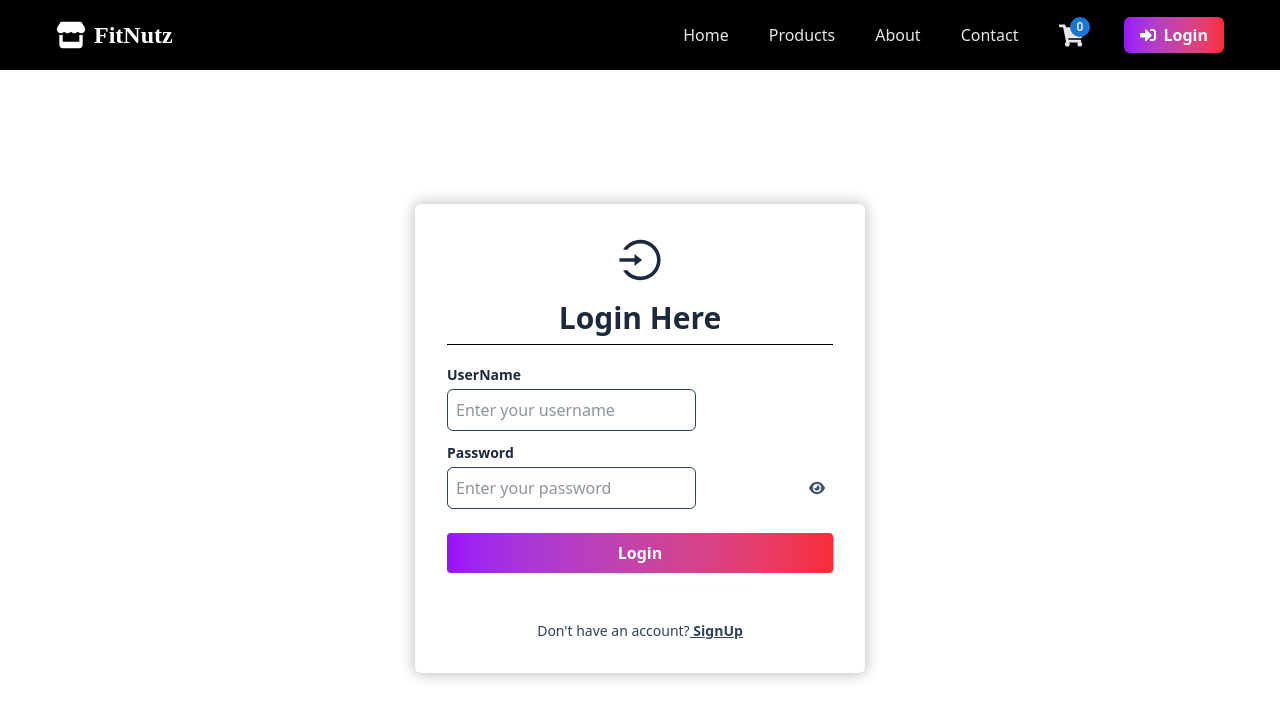
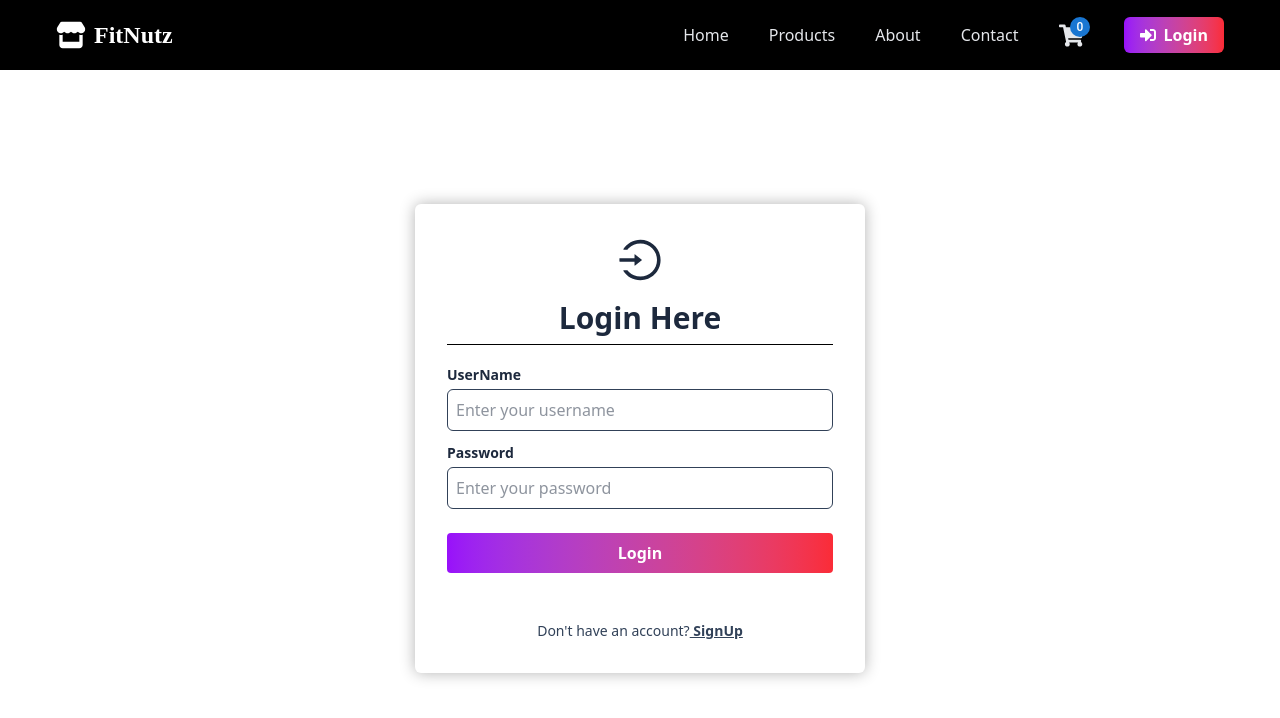
Before and after one commit to azeemAK7/fitnuz-web-app-frontend, a React (Vite) app: page /login in a window 1280 px wide. Shown: the top 718 px of the page. Built offline with nearby package versions, Linux system fonts and the light colour scheme.

Commit message:
remove password visibility toggle with eye icon in InputField component

```diff
--- a/src/components/shared/InputField.tsx
+++ b/src/components/shared/InputField.tsx
@@ -1,6 +1,4 @@
-import { useState } from "react";
 import type { InputFieldProps } from "../../types/formTypes";
-import { FaEye, FaEyeSlash } from "react-icons/fa6";
 
 const InputField: React.FC<InputFieldProps> = ({
   label,
@@ -14,16 +12,6 @@ const InputField: React.FC<InputFieldProps> = ({
   min,
   placeholder,
 }) => {
-  const [showPassword, setShowPassword] = useState(false);
-
-  const isPassword = type === "password";
-
-  const inputType = isPassword ? (showPassword ? "text" : "password") : type;
-
-  const togglePasswordVisible = () => {
-    setShowPassword((prev) => !prev);
-  };
-
   return (
     <div className="flex flex-col gap-1 w-full">
       <label
@@ -34,10 +22,8 @@ const InputField: React.FC<InputFieldProps> = ({
       >
         {label}
       </label>
-
-      <div className="relative">
       <input
-          type={inputType}
+        type={type}
         id={id}
         placeholder={placeholder}
         className={`${
@@ -80,18 +66,6 @@ const InputField: React.FC<InputFieldProps> = ({
         })}
       />
 
-        {isPassword && (
-          <button
-            type="button"
-            onClick={togglePasswordVisible}
-            className="absolute right-2 top-1/2 transform -translate-y-1/2 text-slate-600"
-            tabIndex={-1}
-          >
-            {showPassword ? <FaEyeSlash /> : <FaEye />}
-          </button>
-        )}
-      </div>
-
       {errors[id]?.message && (
         <p className="text-sm font-semibold text-red-600 mt-0">
           {String(errors[id].message)}
```
Lines whose indentation alone changed are shown as unchanged.
